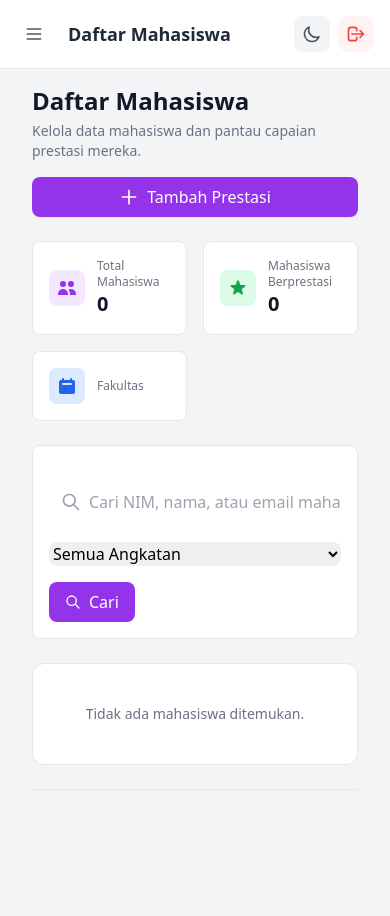
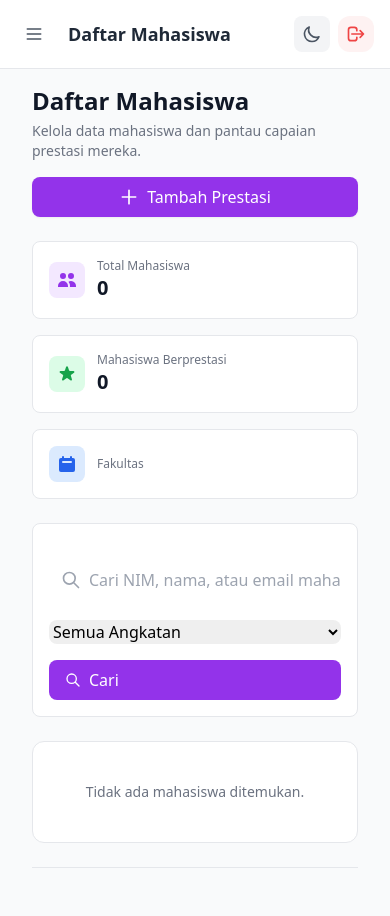
Before and after one commit to shinnwlfrd/prestasi-unpatti, a Laravel app: template resources/views/admin/students/index.blade.php in a window 390 px wide. Before the commit the page ends 790 px from the top, so only its background shows below. Run offline with Laravel 12, Linux system fonts and the light colour scheme; the template is opened without the code that fills it, so the values that code supplies are empty; the visitor is signed in with stand-in values (Sample User, id 1); parts of the project's set-up code (start-up, migrations or seed data) failed here and were passed over; some libraries are stand-ins or nearby versions.

Commit message:
refactor(views): Improve responsive design and layout consistency across admin layouts
- Update student index view with enhanced mobile-first responsive breakpoints (sm/lg/xl)
- Add max-width constraint and center content in student list container
- Improve grid layout for quick stats section with better small screen handling
- Update filter section layout to stack properly on mobile devices
- Add width constraints to select dropdowns for consistent mobile behavior
- Enhance table wrapper with rounded corners and proper overflow handling
- Add overflow handling to pagination section for better mobile display
- Refactor admin layout sidebar with improved flex layout and positioning
- Update sidebar navigation to use flex-1 for better space distribution
- Improve main content area with min-height and consistent dark mode transitions
- Standardize responsive breakpoint usage across faculty and validator layouts
- Ensure consistent spacing and alignment across all admin interface views

```diff
--- a/resources/views/admin/students/index.blade.php
+++ b/resources/views/admin/students/index.blade.php
@@ -1,15 +1,15 @@
 @extends('layouts.admin')
 @section('title', 'Daftar Mahasiswa')
 @section('content')
-    <div class="space-y-6 px-4 sm:px-6 lg:px-8">
+    <div class="space-y-6 px-4 sm:px-6 lg:px-8 max-w-screen-2xl mx-auto">
         <!-- Header Section -->
-        <div class="flex flex-col md:flex-row md:items-center justify-between gap-4">
+        <div class="flex flex-col sm:flex-row sm:items-center justify-between gap-4">
             <div>
                 <h2 class="text-2xl font-bold text-gray-900 dark:text-white">Daftar Mahasiswa</h2>
                 <p class="text-sm text-gray-500 dark:text-gray-400 mt-1">Kelola data mahasiswa dan pantau capaian prestasi mereka.</p>
             </div>
             <a href="{{ route('admin.submit.create') }}"
-                class="w-full md:w-auto justify-center px-4 py-2 bg-purple-600 hover:bg-purple-700 text-white rounded-lg font-medium flex items-center gap-2 transition-colors shadow-sm">
+                class="w-full sm:w-auto justify-center px-4 py-2 bg-purple-600 hover:bg-purple-700 text-white rounded-lg font-medium flex items-center gap-2 transition-colors shadow-sm">
                 <svg class="w-5 h-5" fill="none" stroke="currentColor" viewBox="0 0 24 24">
                     <path stroke-linecap="round" stroke-linejoin="round" stroke-width="2" d="M12 4v16m8-8H4" />
                 </svg>
@@ -18,7 +18,7 @@
         </div>
 
         <!-- Quick Stats -->
-        <div class="grid grid-cols-2 lg:grid-cols-3 gap-4">
+        <div class="grid grid-cols-1 sm:grid-cols-2 xl:grid-cols-3 gap-4">
             <div class="bg-white dark:bg-gray-800 rounded-lg border border-gray-200 dark:border-gray-700 p-4">
                 <div class="flex items-center gap-3">
                     <div class="p-2 bg-purple-100 dark:bg-purple-900/30 rounded-lg">
@@ -76,7 +76,7 @@
                     :selectedDepartment="$selectedDepartment" :selectedStudyProgram="$selectedStudyProgram" />
 
                 <!-- Search & Additional Filters -->
-                <div class="flex flex-col md:flex-row gap-4">
+                <div class="flex flex-col lg:flex-row gap-4">
                     <!-- Search -->
                     <div class="flex-1">
                         <div class="relative">
@@ -94,7 +94,7 @@
 
                     <!-- Filter Angkatan -->
                     <select name="angkatan" onchange="this.form.submit()"
-                        class="border-gray-300 dark:border-gray-600 dark:bg-gray-700 dark:text-white rounded-lg focus:ring-2 focus:ring-purple-500">
+                        class="w-full lg:w-auto border-gray-300 dark:border-gray-600 dark:bg-gray-700 dark:text-white rounded-lg focus:ring-2 focus:ring-purple-500">
                         <option value="">Semua Angkatan</option>
                         @for($year = 2025; $year >= 2020; $year--)
                             <option value="{{ $year }}" {{ request('angkatan') == $year ? 'selected' : '' }}>Angkatan {{ $year }}
@@ -103,7 +103,7 @@
                     </select>
 
                     <!-- Buttons -->
-                    <div class="flex gap-2">
+                    <div class="flex flex-col sm:flex-row gap-2 w-full lg:w-auto">
                         @if(request()->hasAny(['search', 'faculty_id', 'department_id', 'program_study_id', 'angkatan']))
                             <a href="{{ route('admin.students') }}"
                                 class="px-4 py-2 bg-gray-200 hover:bg-gray-300 dark:bg-gray-700 dark:hover:bg-gray-600 text-gray-700 dark:text-gray-300 rounded-lg font-medium transition-colors flex items-center gap-2">
@@ -240,9 +240,9 @@
 
 
             <div class="hidden lg:block w-full">
-                <div class="w-full overflow-x-auto">
+                <div class="w-full overflow-x-auto rounded-xl">
 
-                <table class="min-w-full text-sm table-auto">
+                <table class="min-w-[900px] w-full text-sm table-auto">
                     <thead class="bg-gray-50 dark:bg-gray-700/50">
                         <tr>
                             <th class="px-4 py-3 text-left text-gray-600 dark:text-gray-300 font-medium">NIM</th>
@@ -340,7 +340,7 @@
             </div>
                     </div>
                     </div>
-            <div class="p-4 border-t border-gray-200 dark:border-gray-700">{{ $students->links() }}</div>
+            <div class="p-4 border-t border-gray-200 dark:border-gray-700 overflow-x-auto">{{ $students->links() }}</div>
         </div>
     </div>
 @endsection
--- a/resources/views/layouts/admin.blade.php
+++ b/resources/views/layouts/admin.blade.php
@@ -40,8 +40,8 @@
 
         <!-- Sidebar -->
         <aside :class="mobileSidebarOpen ? 'translate-x-0' : '-translate-x-full lg:translate-x-0'"
-            class="fixed h-screen bg-white dark:bg-gray-800 border-r border-gray-200 dark:border-gray-700 transition-all duration-300 z-50 w-64 lg:w-64">
-            <div class="p-4 border-b border-gray-200 dark:border-gray-700 flex items-center justify-between">
+            class="fixed top-0 left-0 h-screen w-64 flex flex-col bg-white dark:bg-gray-800 border-r border-gray-200 dark:border-gray-700 transition-transform duration-300 z-50">
+            <div class="p-4 border-b border-gray-200 dark:border-gray-700 flex items-center justify-between flex-shrink-0">
                 <div class="flex items-center gap-3">
                     <div
                         class="w-10 h-10 bg-gradient-to-br from-purple-500 to-indigo-600 rounded-xl flex items-center justify-center flex-shrink-0">
@@ -61,7 +61,7 @@
                     </svg>
                 </button>
             </div>
-            <nav class="p-4 space-y-2 overflow-y-auto h-[calc(100vh-73px)]">
+            <nav class="flex-1 p-4 space-y-2 overflow-y-auto">
                 <a href="{{ route('admin.dashboard') }}"
                     class="flex items-center gap-3 px-3 py-2 rounded-lg {{ request()->routeIs('admin.dashboard') ? 'bg-purple-100 dark:bg-purple-900/30 text-purple-600 dark:text-purple-400' : 'text-gray-600 dark:text-gray-400 hover:bg-gray-100 dark:hover:bg-gray-700' }}">
                     <svg class="w-5 h-5 flex-shrink-0" fill="none" stroke="currentColor" viewBox="0 0 24 24">
@@ -186,7 +186,7 @@
         </aside>
 
         <!-- Main Content -->
-        <main class="flex-1 lg:ml-64">
+        <main class="flex-1 lg:ml-64 min-h-screen flex flex-col bg-gray-50 dark:bg-gray-900 transition-colors duration-300">
             <!-- Top Bar -->
             <header
                 class="bg-white dark:bg-gray-800 border-b border-gray-200 dark:border-gray-700 px-4 sm:px-6 py-4 flex justify-between items-center sticky top-0 z-30">
@@ -240,7 +240,7 @@
                                 </svg>
                             </button>
                             <div x-show="open" @click.away="open = false" x-transition
-                                class="absolute right-0 mt-2 w-64 bg-white dark:bg-gray-800 rounded-lg shadow-lg border border-gray-200 dark:border-gray-700 py-1 z-50">
+                                class="absolute right-0 mt-2 w-64 bg-white dark:bg-gray-800 rounded-lg shadow-lg border border-gray-200 dark:border-gray-700 py-1 z-[60]">
                                 <div class="px-3 py-2 border-b border-gray-200 dark:border-gray-700">
                                     <p class="text-xs font-medium text-gray-500 dark:text-gray-400 uppercase">Beralih Role
                                     </p>
@@ -308,7 +308,7 @@
             </header>
 
             <!-- Page Content -->
-            <div class="p-4 sm:p-6">
+            <div class="p-4 sm:p-6 flex-1">
                 @yield('content')
             </div>
         </main>
```
Also changed, not shown: resources/views/layouts/faculty.blade.php (+6 -6 lines), resources/views/layouts/validator.blade.php (+6 -6 lines).
